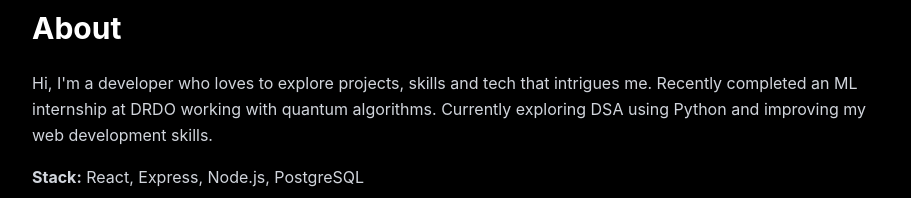
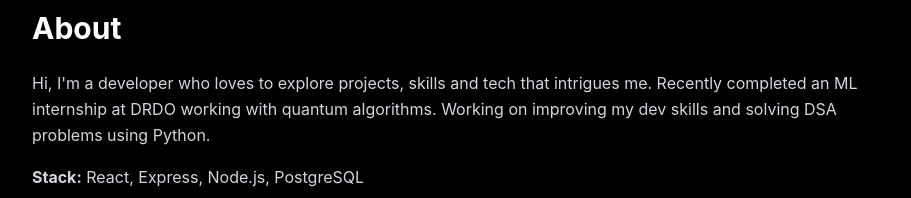
Before and after one commit to ujjwaltuteja03/Personal-Portfolio, a React app: page / in a window 1280 px wide. Shown: the part 238-436 px from the top of the page, without its empty margins (184-1095 px from the left). Built offline with nearby package versions, Linux system fonts and the light colour scheme; the HTML template or start-up script is replaced by a standard one.

Commit message:
Initial Setup

```diff
--- a/src/components/About.jsx
+++ b/src/components/About.jsx
@@ -5,8 +5,8 @@
         <h2 className="text-3xl font-bold mb-6 text-white">About</h2>
         <p className="text-gray-300 leading-relaxed mb-4">
           Hi, I'm a developer who loves to explore projects, skills and tech that intrigues me.
-          Recently completed an ML internship at DRDO working with quantum algorithms. Currently exploring
-          DSA using Python and improving my web development skills.
+          Recently completed an ML internship at DRDO working with quantum algorithms. Working on improving
+          my dev skills and solving DSA problems using Python.
         </p>
         <p className="text-gray-300 leading-relaxed">
           <strong>Stack:</strong> React, Express, Node.js, PostgreSQL
```
